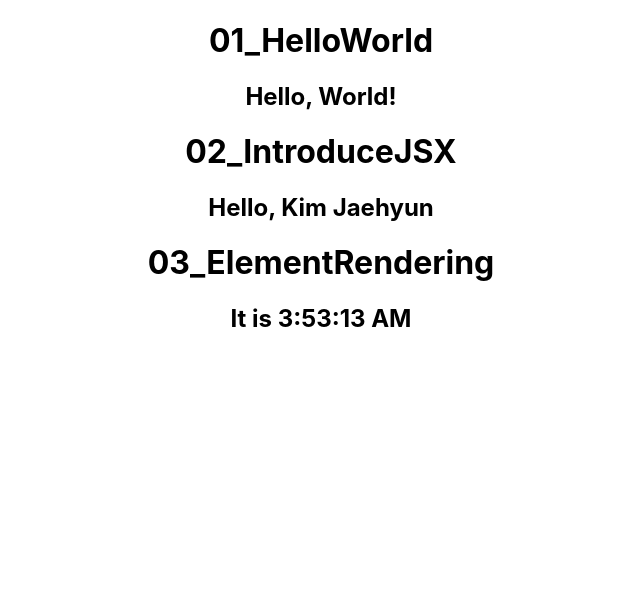
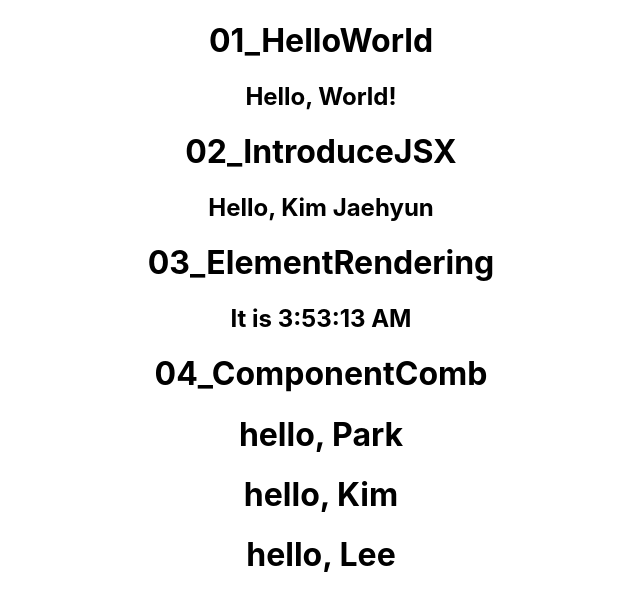
Before and after one commit to JaehyunKim94/ReactGuide, a React (Create React App) app in the folder my-app/: page / in a window 1280 px wide. Shown: the top 610 px of the page, without its empty margins (319-959 px from the left). Built offline with nearby package versions, Linux system fonts and the light colour scheme.

Commit message:
Update Component & Props

```diff
--- /dev/null
+++ b/my-app/src/04_ComponentComb.js
@@ -0,0 +1,16 @@
+function Welcome(props) {
+	return <h1> hello, {props.name} </h1>;
+}
+
+function ComponentComb() {
+	return (
+		<div>
+            <h1>04_ComponentComb</h1>
+			<Welcome name="Park" />
+			<Welcome name="Kim" />
+			<Welcome name="Lee" />
+		</div>
+	)
+}
+
+export default ComponentComb;
--- a/my-app/src/App.js
+++ b/my-app/src/App.js
@@ -2,12 +2,14 @@ import "./App.css";
 import HellowWorld from "./01_HelloWorld";
 import IntroduceJSX from "./02_IntroduceJSX";
 import ElementRendering from "./03_ElementRendering";
+import ComponentComb from "./04_ComponentComb";
 function App() {
   return (
     <div className="App">
       <HellowWorld />
       <IntroduceJSX />
       <ElementRendering />
+      <ComponentComb />
     </div>
   );
 }
```
Also changed, not shown: my-app/src/04_ComponentExtracting.js (added, +23 -0 lines), 1 other file (tests, documents, lock files or other folders).
